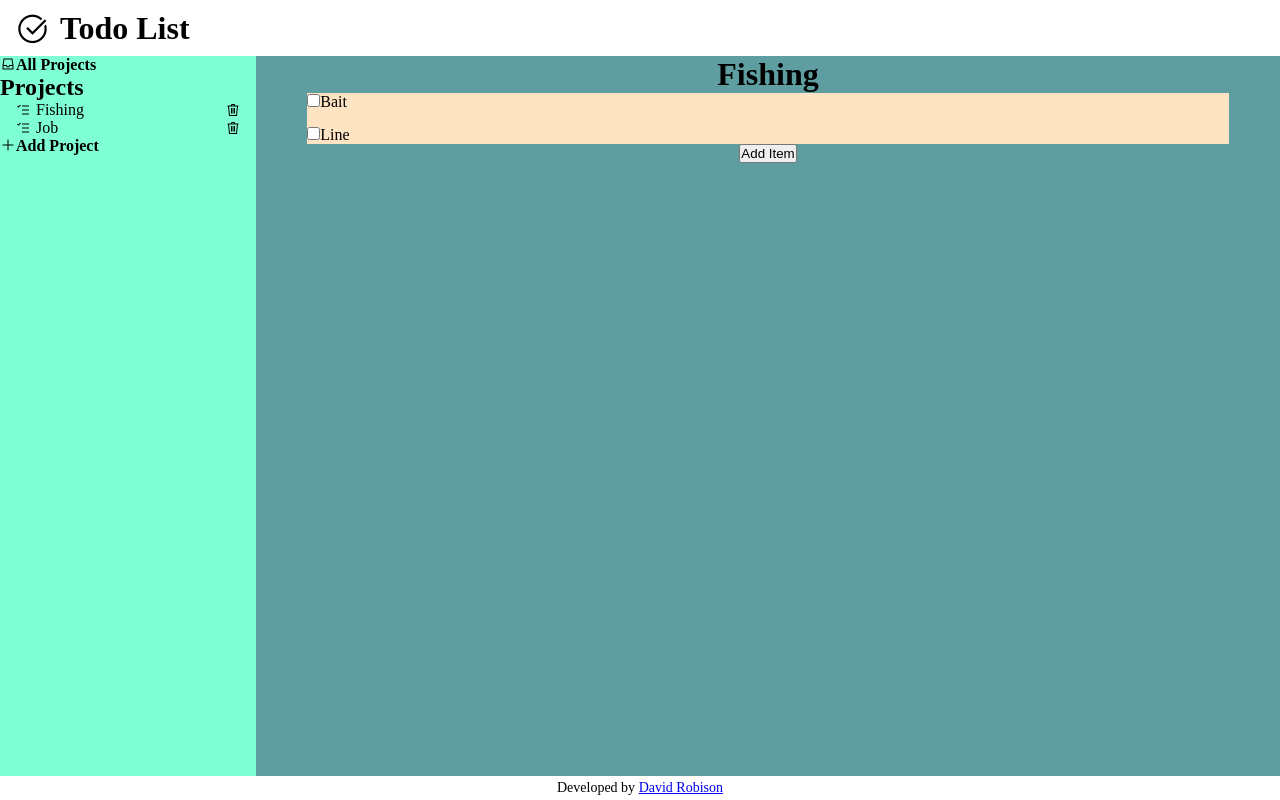
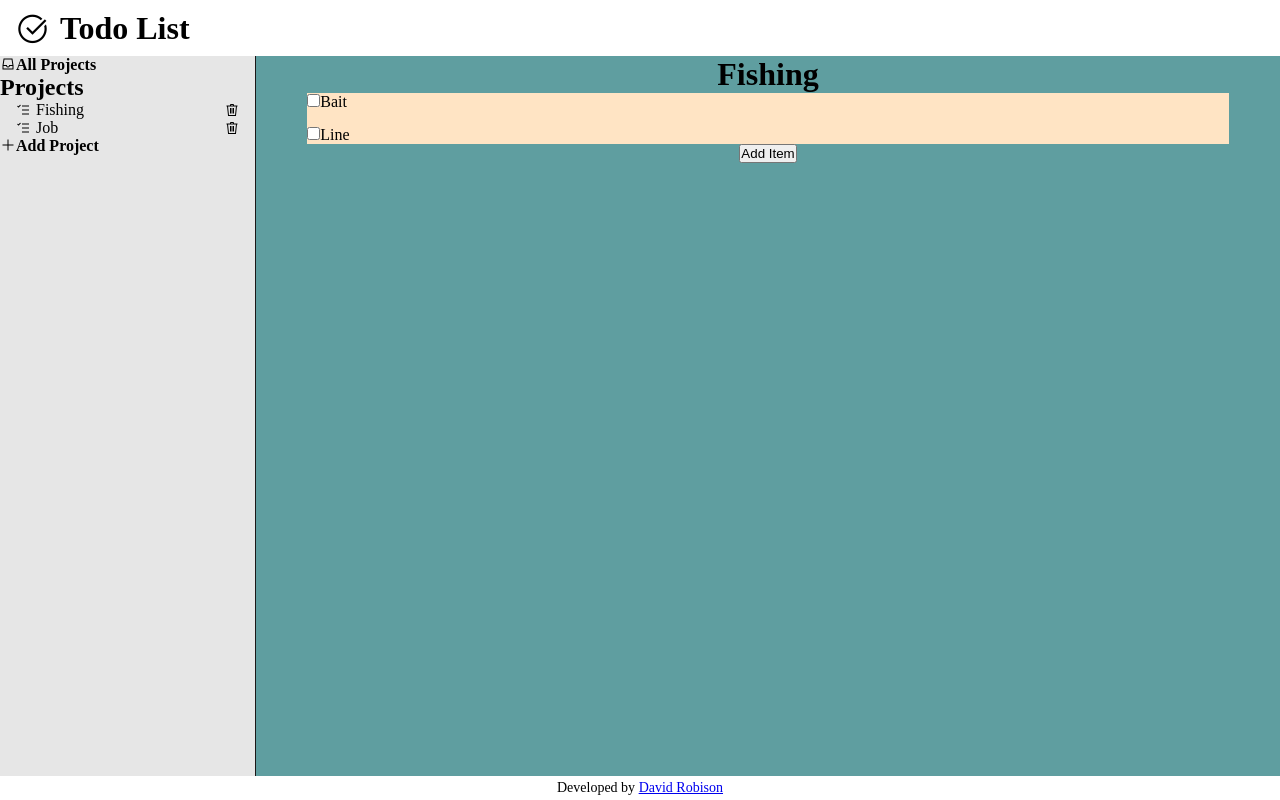
Before and after one commit to robisonwebdev/todo-react, a React (Create React App) app: page / in a window 1280 px wide. Built offline with nearby package versions, Linux system fonts and the light colour scheme.

Commit message:
Changed background-color and add border-right to #ProjectsContainer

```diff
--- a/src/styles/ProjectsContainer.css
+++ b/src/styles/ProjectsContainer.css
@@ -1,5 +1,6 @@
 #ProjectsContainer {
-    background-color: aquamarine;
+    background-color: var(--darkerWhite);
+    border-right: 1px solid var(--black);
 
     height: 100%;
     width: 20%;
```
